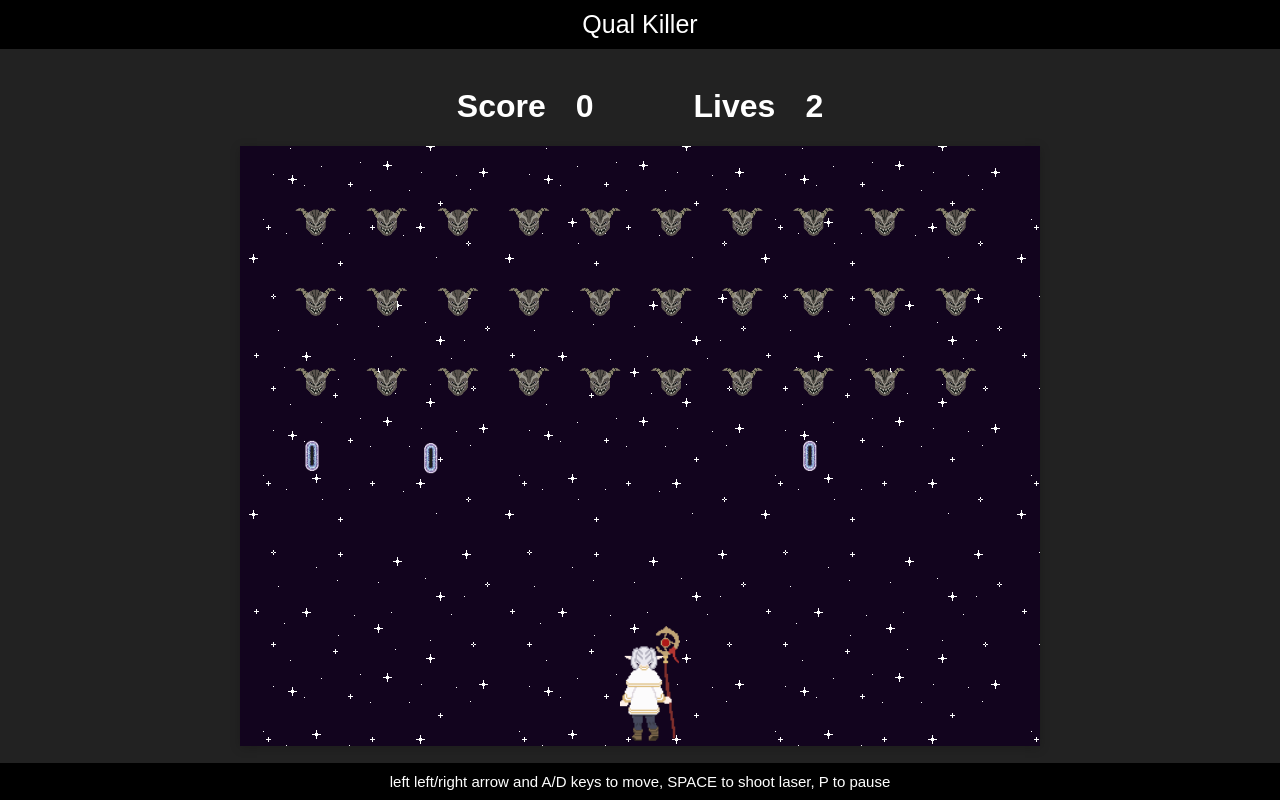
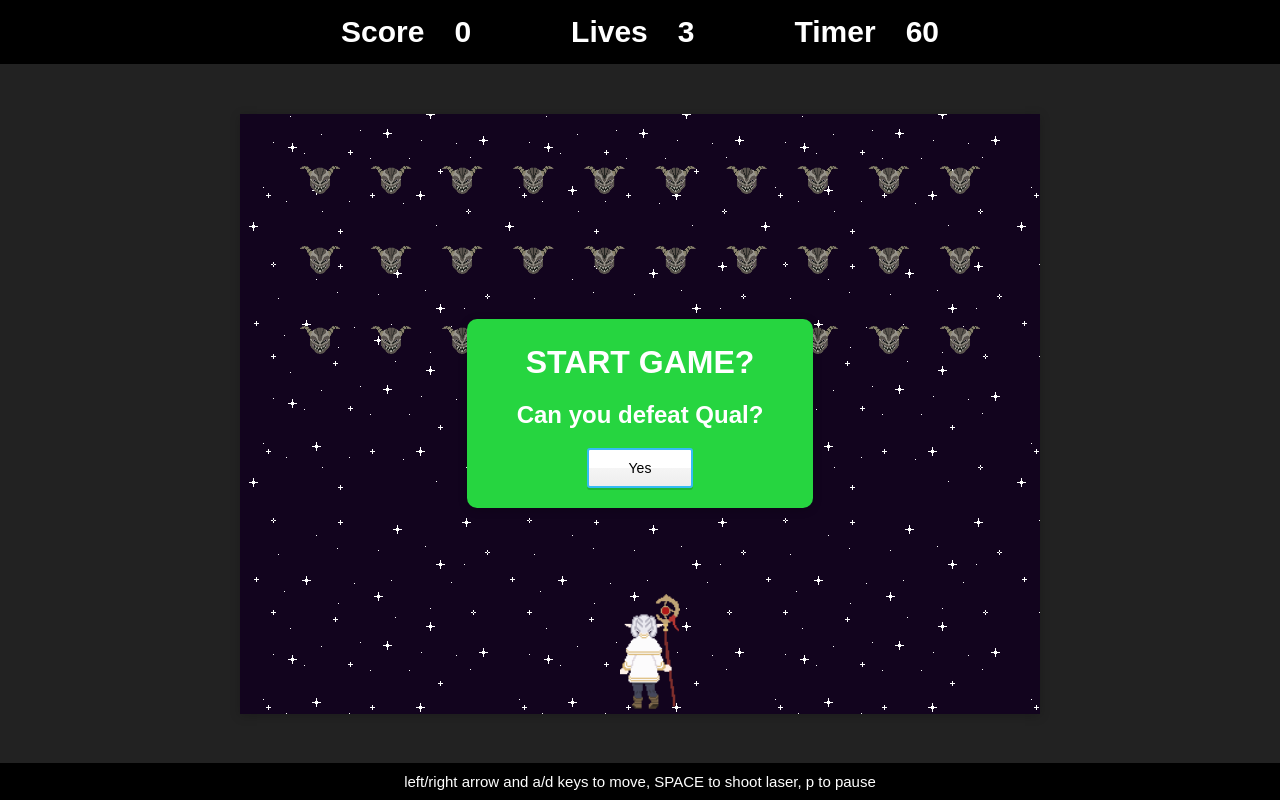
Before and after one commit to M0dius/Qual-Killer, a plain HTML site: page index.html in a window 1280 px wide. Drawn offline with Linux system fonts and the light colour scheme.

Commit message:
added start menu and count down

```diff
--- a/css/main.css
+++ b/css/main.css
@@ -23,12 +23,21 @@ header {
   background: black;
   color: #fff;
   padding: 10px;
-  font-size: 25px;
+  font-size: 15px;
+}
+
+footer {
+  text-align: center;
+  background: black;
+  color: #fff;
+  padding: 10px;
+  font-size: 15px;
 }
 
 .game-board {
   display: flex;
   gap: 100px;
+  justify-content: center;
 }
 
 .board-comp {
@@ -38,14 +47,8 @@ header {
 
 h1 {
   color: white;
-}
-
-footer {
-  padding: 10px;
-  text-align: center;
-  font-size: 15px;
-  background: black;
-  color: white;
+  margin-bottom: 5px;
+  margin-top: 5px;
 }
 
 .game-wrapper {
@@ -114,6 +117,18 @@ after which the animation will repeat, creating a seamless transition*/
   animation: pop-in 1s;
 }
 
+.game-start {
+  display: block;
+  position: absolute;
+  background: #26d540;
+  color: white;
+  padding: 20px 50px;
+  box-shadow: 0 2px 10px rgba(0, 0, 0, 0.2);
+  border-radius: 10px;
+  text-align: center;
+  animation: pop-in 1s;
+}
+
 .game .player {
   position: absolute;
   margin-left: -20px;
--- a/index.html
+++ b/index.html
@@ -10,8 +10,7 @@
 
 <body>
     <div class="wrap">
-        <header>Qual Killer</header>
-        <div class="game-wrapper">
+        <header>
             <div class="game-board">
                 <div class="board-comp">
                     <h1>Score</h1><h1 class="score"></h1>
@@ -19,7 +18,12 @@
                 <div class="board-comp">
                     <h1>Lives</h1><h1 class="lives"></h1>
                 </div>
+                <div class="board-comp">
+                    <h1>Timer</h1><h1 class="timer">60</h1>
+                </div>
             </div>
+        </header>
+        <div class="game-wrapper">
             <div class="game"></div>
             <div class="congratulations">
                 <h1>YOU WON</h1>
@@ -37,8 +41,13 @@
                 <button class="btn" onclick="window.location.reload()">Restart</button>
                 <button class="btn" onclick="start()">Continue</button>
             </div>
+            <div class="game-start">
+                <h1>START GAME?</h1>
+                <h2>Can you defeat Qual?</h2>
+                <button class="btn" onclick="start()">Yes</button>
+            </div>
         </div>
-        <footer>left left/right arrow and A/D keys to move, SPACE to shoot laser, P to pause</footer>
+        <footer>left/right arrow and a/d keys to move, SPACE to shoot laser, p to pause</footer>
     </div>
     <script src="js/game.js"></script>
 </body>
--- a/js/game.js
+++ b/js/game.js
@@ -2,9 +2,21 @@
 const $gameContainer = document.querySelector('.game')
 const $score = document.querySelector('.score')
 const $lives = document.querySelector('.lives')
+const $timer = document.querySelector('.timer')
 let score = 0
 let lives = 3
-let isRunning = true
+let count = 60
+const timer = setInterval(function() {
+    if(isRunning) {
+        count--
+        $timer.innerHTML = count
+        if (count === 0) {
+            GAME_STATE.gameOver = true
+            clearInterval(timer)
+        }
+    }
+}, 1000)
+let isRunning = false
 
 const GAME_WIDTH = 800
 const GAME_HEIGHT = 600
@@ -21,7 +33,7 @@ const ENEMIES_PER_ROW = 10
 const ENEMY_HORIZONTAL_PADDING = 80
 const ENEMY_VERTICAL_PADDING = 70
 const ENEMY_VERTICAL_SPACING = 80
-const ENEMY_COOLDOWN = 15.0;
+const ENEMY_COOLDOWN = 10.0;
 
 //stores everything happening in the game at any given time
 const GAME_STATE = {
@@ -274,6 +286,7 @@ function init () {
     createPlayer($gameContainer)
     $score.innerHTML = score;
     $lives.innerHTML = lives;
+    $timer.innerHTML = count;
 
     const enemySpacing = (GAME_WIDTH - ENEMY_HORIZONTAL_PADDING * 2) / (ENEMIES_PER_ROW - 1)
     for (let j = 0; j < 3; j++) {
@@ -321,8 +334,6 @@ function update() {
 
     //display game over screen when true
     if (GAME_STATE.gameOver) {
-        // lives -= 1;
-        // $lives.innerHTML = lives;
         document.querySelector(".game-over").style.display = "block"
         return
     }
@@ -340,6 +351,7 @@ function update() {
 
 //closes pause menu and resumes update loop
 function start(){
+    document.querySelector(".game-start").style.display = "none"
     document.querySelector(".game-paused").style.display = "none"
     isRunning = true
     GAME_STATE.gamePaused = false
```
